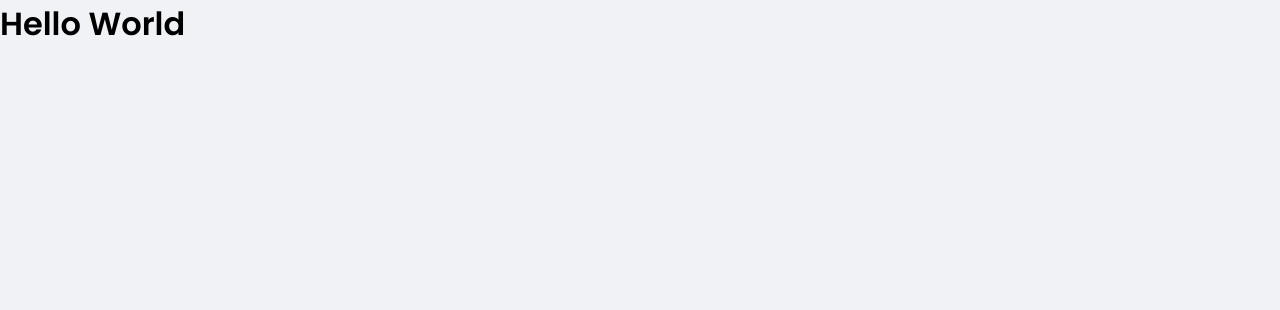
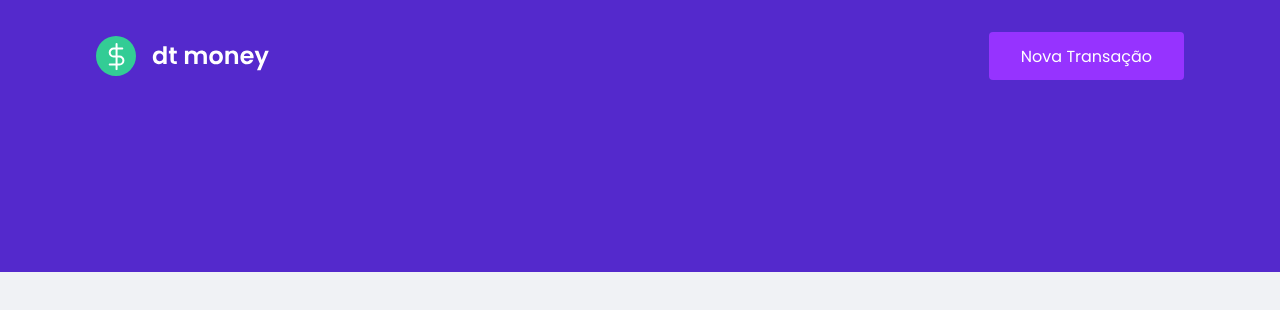
Before and after one commit to RacconWebFenix/dtmoney, a React (Create React App) app: page / in a window 1280 px wide. Shown: the top 310 px of the page. Built offline with nearby package versions, Linux system fonts and the light colour scheme.

Commit message:
Componente: Header

```diff
--- a/src/App.tsx
+++ b/src/App.tsx
@@ -1,10 +1,11 @@
+import { Header } from "./components/Header";
 import { GlobalStyle } from "./styles/global";
 
 export function App() {
   return (
-    <div className="App">
-      <h1>Hello World</h1>
+    <>
+      <Header />
       <GlobalStyle />
-    </div>
+    </>
   );
 }
--- /dev/null
+++ b/src/components/Header/index.tsx
@@ -0,0 +1,13 @@
+import logoImg from "../../assets/logo.svg";
+import { Container, Content } from "./styles";
+
+export function Header() {
+  return (
+    <Container>
+      <Content>
+        <img src={logoImg} alt="dt money" />
+        <button type="button">Nova Transação</button>
+      </Content>
+    </Container>
+  );
+}
--- /dev/null
+++ b/src/components/Header/styles.ts
@@ -0,0 +1,31 @@
+import styled from "styled-components";
+
+export const Container = styled.header`
+  background: var(--blue);
+`;
+
+export const Content = styled.div`
+  max-width: 1120px;
+  margin: 0 auto;
+
+  padding: 2rem 1rem 12rem;
+  display: flex;
+  align-items: center;
+  justify-content: space-between;
+
+  button {
+    font-size: 1rem;
+    color: #fff;
+    background: var(--blue-ligth);
+    border: 0;
+    padding: 0 2rem;
+    border-radius: 0.25rem;
+    height: 3rem;
+
+    transition: filter 0.3s;
+
+    &:hover {
+      filter: brightness(0.9);
+    }
+  }
+`;
```
